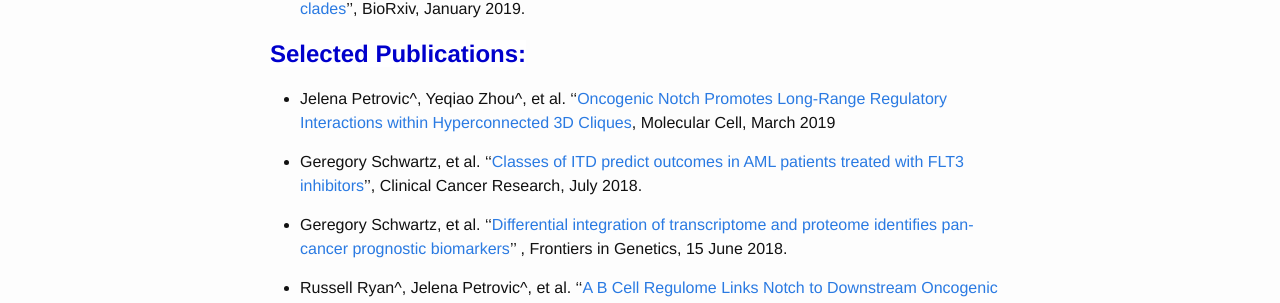
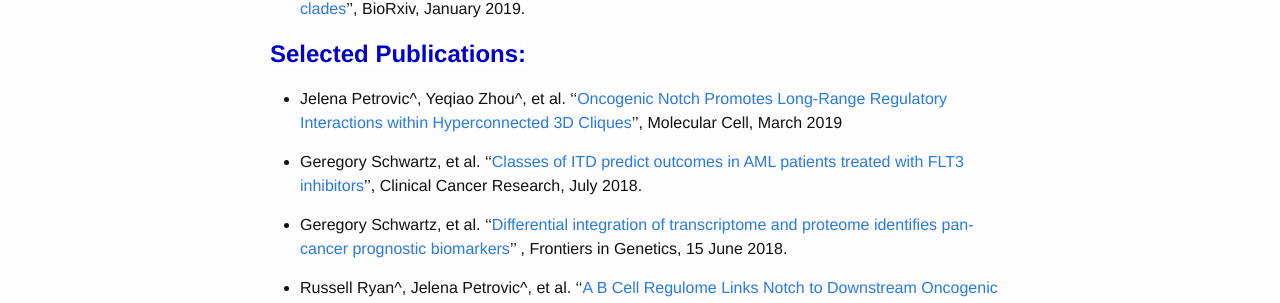
Before and after one commit to faryabib/faryabib.github.io, a Jekyll site: the page built from publications.md, in a window 1280 px wide. Shown: the part 353-656 px from the top of the page. Built offline with Jekyll 4.4.1, drawn with Linux system fonts in a browser that asks for light colours.

```diff
--- a/publications.md
+++ b/publications.md
@@ -15,7 +15,7 @@ permalink: /Publications.html
 
 <strong><span style="font-size: 1.5em; font-weight: bold; color: #0000cc; background-color: #ffffff"> Selected Publications:</span><strong>
 
-+ Jelena Petrovic^, Yeqiao Zhou^, et al. ''[Oncogenic Notch Promotes Long-Range Regulatory Interactions within Hyperconnected 3D Cliques](www.cell.com/molecular-cell/fulltext/S1097-2765(19)30006-1), Molecular Cell, March 2019
++ Jelena Petrovic^, Yeqiao Zhou^, et al. ''[Oncogenic Notch Promotes Long-Range Regulatory Interactions within Hyperconnected 3D Cliques](www.cell.com/molecular-cell/fulltext/S1097-2765(19)30006-1)'', Molecular Cell, March 2019
 
 + Geregory Schwartz, et al. ''[Classes of ITD predict outcomes in AML patients treated with FLT3 inhibitors](http://clincancerres.aacrjournals.org/content/25/2/573)'', Clinical Cancer Research, July 2018.
 
```
